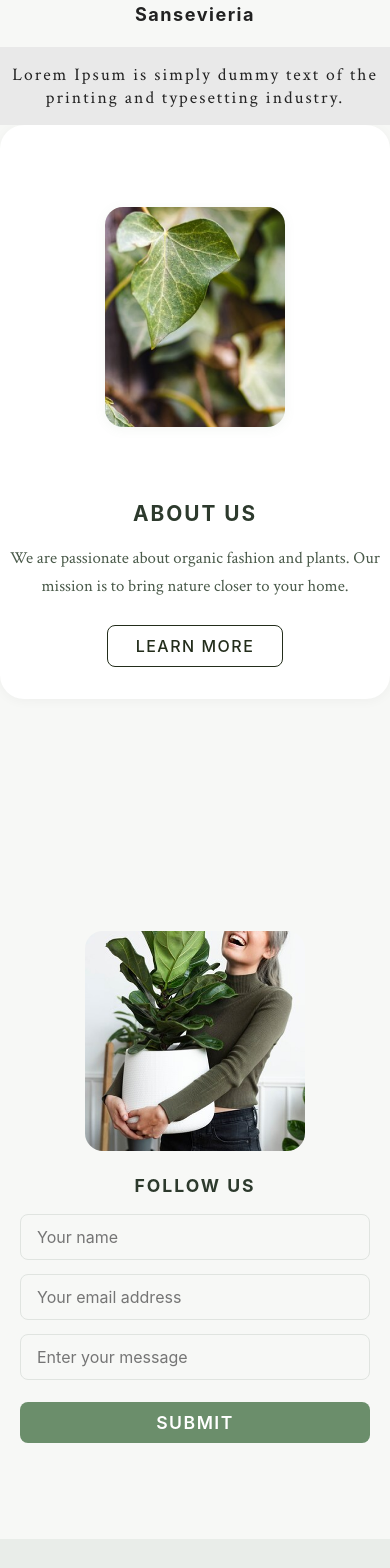
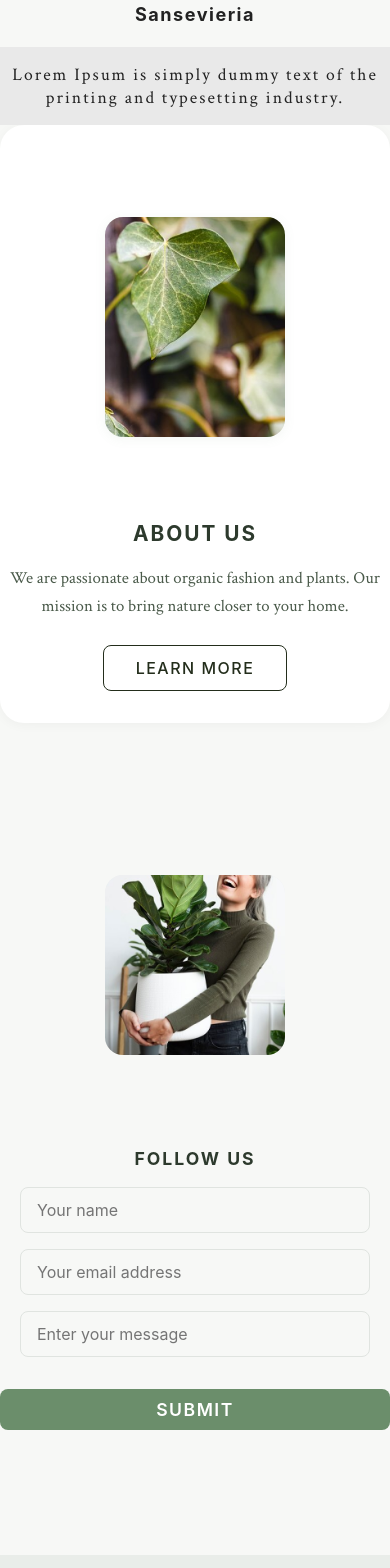
Before and after one commit to chasov-artem/organic-repo, a React (Vite) app: page / in a window 390 px wide. Shown: the part 3360-4928 px from the top of the page. Built offline with nearby package versions, Linux system fonts and the light colour scheme.

Commit message:
style: about/contact

```diff
--- a/src/components/About/About.module.scss
+++ b/src/components/About/About.module.scss
@@ -1,9 +1,9 @@
 .about {
   display: flex;
-  align-items: stretch;
+  align-items: center;
   justify-content: center;
   gap: 48px;
-  padding: 56px 0 56px 0;
+  padding: 64px 48px 64px 48px;
   max-width: 1100px;
   margin: 0 auto 48px auto;
   background: #fff;
@@ -11,16 +11,16 @@
   box-shadow: 0 2px 12px rgba(0, 0, 0, 0.04);
 
   &__img-wrap {
-    flex: 0 0 320px;
+    flex: 0 0 340px;
     display: flex;
     align-items: center;
     justify-content: center;
-    padding: 0 0 0 32px;
+    padding: 0;
   }
 
   &__img {
-    width: 260px;
-    height: 360px;
+    width: 280px;
+    height: 380px;
     object-fit: cover;
     border-radius: 18px;
     box-shadow: 0 2px 12px rgba(107, 142, 107, 0.08);
@@ -29,10 +29,11 @@
 
   &__content {
     flex: 1 1 0;
-    padding: 0 32px 0 0;
+    padding: 0;
     display: flex;
     flex-direction: column;
     justify-content: center;
+    align-items: flex-start;
   }
 
   &__title {
@@ -58,7 +59,7 @@
     color: #232d1b;
     border: 1.5px solid #232d1b;
     border-radius: 8px;
-    padding: 10px 28px;
+    padding: 12px 32px;
     font-size: 1rem;
     font-family: "Inter", Arial, sans-serif;
     font-weight: 500;
@@ -76,7 +77,7 @@
   @media (max-width: 900px) {
     flex-direction: column;
     gap: 24px;
-    padding: 32px 0;
+    padding: 32px 10px;
     &__img-wrap {
       padding: 0;
       justify-content: center;
--- a/src/components/ContactForm/ContactForm.module.scss
+++ b/src/components/ContactForm/ContactForm.module.scss
@@ -7,18 +7,18 @@
     max-width: 1100px;
     margin: 0 auto;
     display: flex;
-    align-items: flex-end;
-    gap: 48px;
+    align-items: center;
     justify-content: center;
+    gap: 64px;
   }
 
   &__form-wrap {
-    flex: 1 1 0;
+    flex: 0 0 340px;
     display: flex;
     flex-direction: column;
     align-items: flex-start;
-    justify-content: flex-end;
-    max-width: 320px;
+    justify-content: center;
+    max-width: 340px;
     width: 100%;
     padding: 0;
   }
@@ -52,7 +52,7 @@
   &__form {
     display: flex;
     flex-direction: column;
-    gap: 14px;
+    gap: 16px;
     width: 100%;
     align-items: flex-start;
   }
@@ -73,7 +73,7 @@
   }
 
   &__btn {
-    margin-top: 8px;
+    margin-top: 16px;
     padding: 10px 32px;
     border-radius: 8px;
     border: none;
@@ -95,16 +95,16 @@
   }
 
   &__img-wrap {
-    flex: 0 0 340px;
+    flex: 0 0 260px;
     display: flex;
-    align-items: flex-end;
+    align-items: center;
     justify-content: center;
     padding: 0;
   }
 
   &__img {
-    width: 320px;
-    height: 380px;
+    width: 260px;
+    height: 260px;
     object-fit: cover;
     border-radius: 18px;
     background: #f0f2ef;
@@ -121,8 +121,8 @@
       justify-content: center;
     }
     &__img {
-      width: 220px;
-      height: 220px;
+      width: 180px;
+      height: 180px;
     }
     &__form-wrap {
       padding: 0;
@@ -134,13 +134,13 @@
       align-items: center;
       max-width: 100%;
     }
-    &__input,
-    &__btn {
+    &__input {
       width: 100%;
       max-width: 350px;
     }
     &__btn {
       min-width: 0;
+      width: 100%;
     }
   }
 }
```
